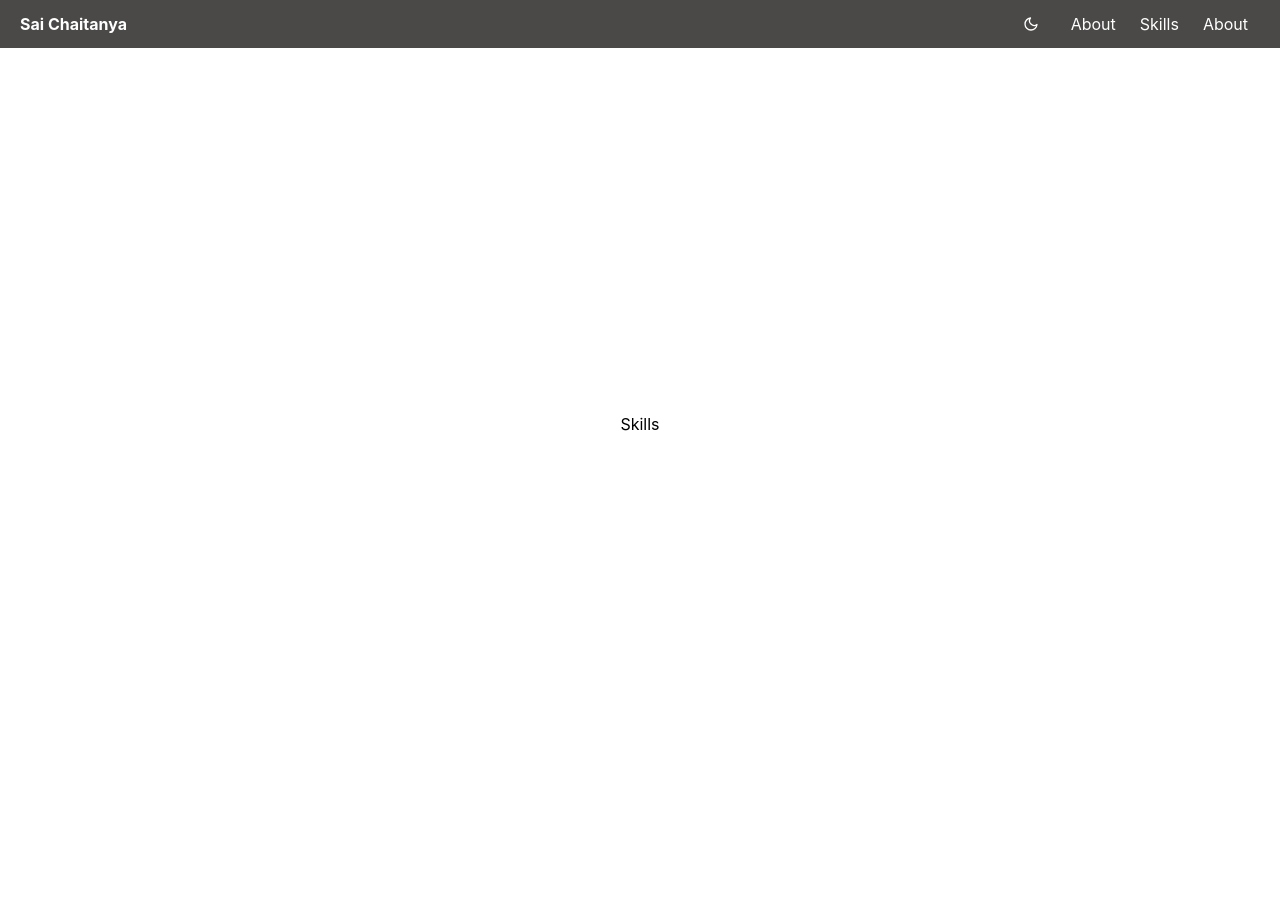
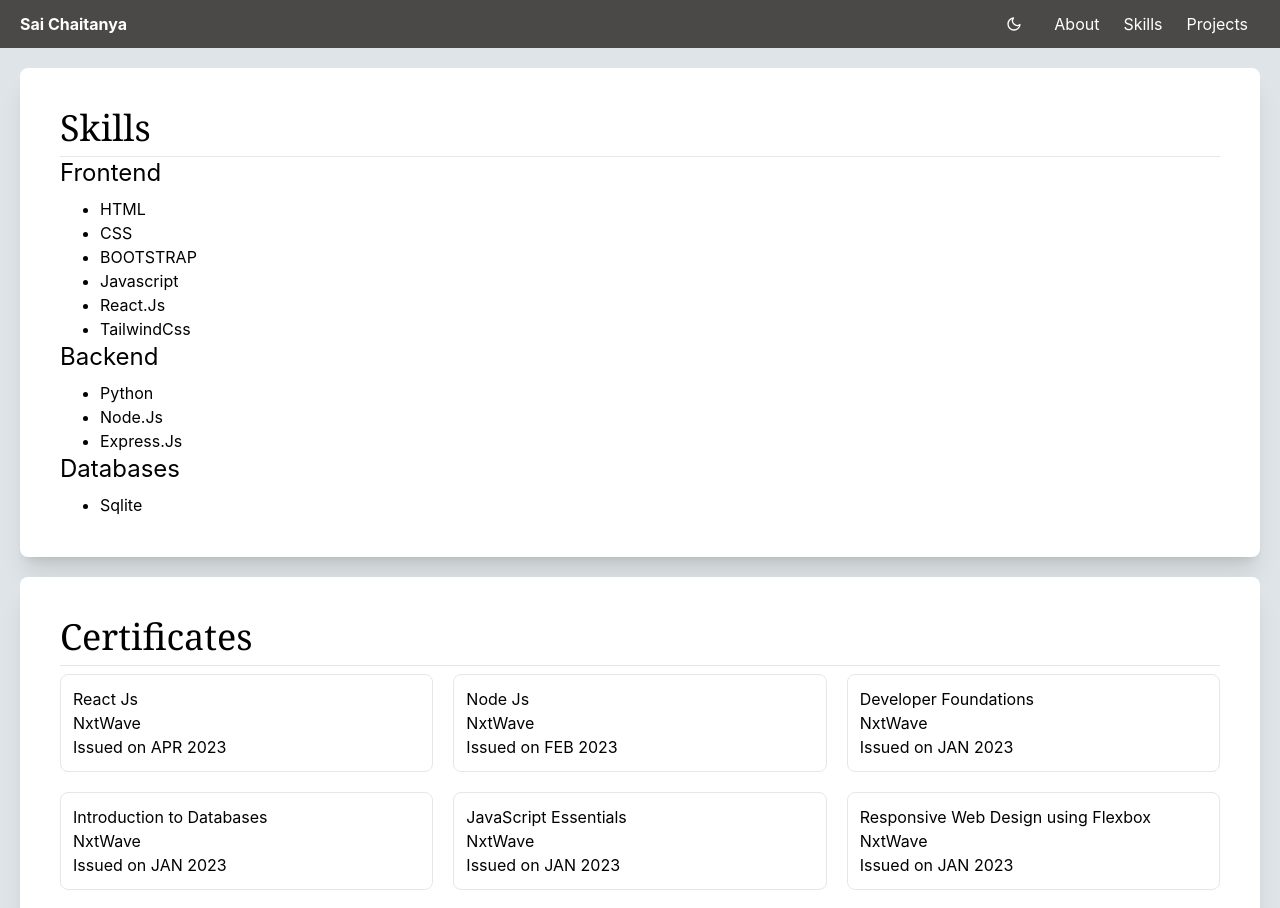
Before and after one commit to saichaitanyakadam/portfolio, a React (Create React App) app: page /skills in a window 1280 px wide. Shown: the top 908 px of the page. Before the commit the page ends 800 px from the top, so only its background shows below. Built offline with nearby package versions, Linux system fonts and the light colour scheme.

Commit message:
skills added to skills page

```diff
--- a/src/App.js
+++ b/src/App.js
@@ -1,31 +1,32 @@
 import { useState } from "react";
-import {Routes,Route} from "react-router-dom"
-import {Home,About,Projects,Skills} from "./pages"
+import { Routes, Route } from "react-router-dom";
+import { Home, About, Projects, Skills } from "./pages";
 import Navbar from "./components/Navbar";
 import { AppContext } from "./context/AppContext";
-import './App.css';
+import "./App.css";
 
 function App() {
-  const [nightMode,setNightMode]=useState(false)
+  const [nightMode, setNightMode] = useState(false);
   return (
-    <AppContext.Provider value={{nightMode,setNightMode}}>
-
-
+    <AppContext.Provider value={{ nightMode, setNightMode }}>
       <div className="flex flex-col">
         <Navbar />
-      <div className={`${nightMode?"bg-[#000]":"bg-white"} p-5 mt-[6vh] min-h-[94vh] ${nightMode?"text-white":"text-black"} flex justify-center items-center overflow-x-hidden overflow-y-auto`}>
+        <div
+          className={`${
+            nightMode ? "bg-[#37474F]" : "bg-[#DEE4E7]"
+          } p-5 mt-[6vh] min-h-[94vh] ${
+            nightMode ? "text-white" : "text-black"
+          } flex items-start overflow-x-hidden overflow-y-auto`}
+        >
           <Routes>
             <Route exact path="/" element={<Home />} />
-          <Route exact path="/about" element={<About />}/>
-          <Route exact path="/skills" element={<Skills />}/>
-          <Route exact path="/projects" element={<Projects />}/>
+            <Route exact path="/about" element={<About />} />
+            <Route exact path="/skills" element={<Skills />} />
+            <Route exact path="/projects" element={<Projects />} />
           </Routes>
-
         </div>
-
       </div>
     </AppContext.Provider>
-
   );
 }
 
--- a/src/components/Navbar.jsx
+++ b/src/components/Navbar.jsx
@@ -28,7 +28,7 @@ const Navbar = () => {
 
             <Link to="/about" className='hover:bg-gray-600 h-full flex items-center px-3'><li>About</li></Link>
             <Link to="/skills" className='hover:bg-gray-600 h-full flex items-center px-3'><li>Skills</li></Link>
-            <Link to="/projects" className='hover:bg-gray-600 h-full flex items-center px-3'><li>About</li></Link>
+            <Link to="/projects" className='hover:bg-gray-600 h-full flex items-center px-3'><li>Projects</li></Link>
 
 
 
--- a/src/constants/AppConstants.js
+++ b/src/constants/AppConstants.js
@@ -1,93 +1,171 @@
-export const PersonalDetails=[
+export const PersonalDetails = [
   {
-        content:"Sai Chaitanya",
-        label:"First Name",
-        id:1},
-        {
-
-            content:"Kadam",
-            label:"Last Name",
-            id:2
-
+    content: "Sai Chaitanya",
+    label: "First Name",
+    id: 1,
   },
   {
-
-            content:"06-07-2001",
-            label:"DOB",
-            id:3
+    content: "Kadam",
+    label: "Last Name",
+    id: 2,
   },
   {
-            label:"Address",
-            id:4,
-            content:"1-26/1, Sonpally, Sirikonda, Adilabad, Telangana, 504307"
+    content: "06-07-2001",
+    label: "DOB",
+    id: 3,
   },
   {
-
-            content:"saichaitanyakadam@gmail.com",
-            label:"Email",
-            id:5
+    label: "Address",
+    id: 4,
+    content: "1-26/1, Sonpally, Sirikonda, Adilabad, Telangana, 504307",
   },
   {
-
-            content:6301542266,
-            label:"Mobile Number",
-            id:6
-        }
-
-
-
-]
-
-
-
-
-export const EducationDetails=[{
-    id:1,
-    institution:"NxtWave",
-    course:"Certification",
-    from:2022,
-    to:2023,
-    department:"Full-Stack Development certification course",
-    gradeSystem:undefined,
-    score:undefined,
-    overallScore:undefined,
-
+    content: "saichaitanyakadam@gmail.com",
+    label: "Email",
+    id: 5,
   },
   {
-    id:2,
-    institution:"Jb Institute of Engineering and Technology, Hyderabad",
-    course:"B.Tech",
-    department:"Civil Engineering",
-    from:2018,
-    to:2022,
-    gradeSystem:"CGPA",
-    score:6.74,
-    overallScore:10.0,
+    content: 6301542266,
+    label: "Mobile Number",
+    id: 6,
+  },
+];
 
+export const technicalSkills = [
+  {
+    label: "Frontend",
+    skills: [
+      "HTML",
+      "CSS",
+      "BOOTSTRAP",
+      "javascript",
+      "react.js",
+      "tailwindCss",
+    ],
+  },
+  { label: "Backend", skills: ["python", "node.js", "express.js"] },
+  {
+    label: "Databases",
+    skills: ["sqlite"],
+  },
+];
+
+export const Certificates = [
+  {
+    id: 1,
+    title: "React Js",
+    provider: "NxtWave",
+    link: "https://certificates.ccbp.in/intensive/react-js?id=DQAIIOFAGD",
+    issuedOn: "APR 2023",
   },
   {
-    id:3,
-    institution:"Sr Junior College, Hanumakonda",
-    course:"Intermediate",
-    department:"MPC",
-    gradeSystem:"Percentage",
-    from:2016,
-    to:2018,
-    score:93.7,
-    overallScore:100,
-
-
+    id: 2,
+    title: "Node Js",
+    provider: "NxtWave",
+    link: "https://certificates.ccbp.in/intensive/node-js?id=GXMLSRJZFC",
+    issuedOn: "FEB 2023",
   },
   {
-    id:4,
-    institution:"Sri Vidyaranya Avasa Vidyalayam, Mancherial",
-    course:"SSC",
-    department:"SSC",
-    gradeSystem:"CGPA",
-    from:2015,
-    to:2016,
-    score:9.5,
-    overallScore:10.0,
+    id: 3,
+    title: "Developer Foundations",
+    provider: "NxtWave",
+    link: "https://certificates.ccbp.in/intensive/developer-foundations?id=HFUBGYMPQO",
+    issuedOn: "JAN 2023",
+  },
+  {
+    id: 4,
+    title: "Introduction to Databases",
+    provider: "NxtWave",
+    link: "https://certificates.ccbp.in/intensive/introduction-to-databases?id=JDYPSBBSXP",
+    issuedOn: "JAN 2023",
+  },
+  {
+    id: 5,
+    title: "JavaScript Essentials",
+    provider: "NxtWave",
+    link: "https://certificates.ccbp.in/intensive/javascript-essentials?id=FVXEJVEYVF",
+    issuedOn: "JAN 2023",
+  },
+  {
+    id: 6,
+    title: "Responsive Web Design using Flexbox",
+    provider: "NxtWave",
+    link: "https://certificates.ccbp.in/intensive/flexbox?id=UWFSFFKRAI",
+    issuedOn: "JAN 2023",
+  },
+  {
+    id: 7,
+    title: "Build Your Own Dynamic Web Application",
+    provider: "NxtWave",
+    link: "https://certificates.ccbp.in/intensive/dynamic-web-application?id=HLWQJVPMDS",
+    issuedOn: "DEC 2022",
+  },
+  {
+    id: 8,
+    title: "Programming Foundations with Python",
+    provider: "NxtWave",
+    link: "https://certificates.ccbp.in/intensive/programming-foundations?id=TDNCVJEMOH",
+    issuedOn: "NOV 2022",
+  },
+  {
+    id: 9,
+    title: "Build Your Own Responsive Website",
+    provider: "NxtWave",
+    link: "https://certificates.ccbp.in/intensive/responsive-website?id=MMXUXTOATH",
+    issuedOn: "SEP 2022",
+  },
+  {
+    id: 10,
+    title: "Build Your Own Static WebsiteBuild Your Own Static Website",
+    provider: "NxtWave",
+    link: "https://certificates.ccbp.in/intensive/static-website?id=CTEVZYXBMQ",
+    issuedOn: "SEP 2022",
+  },
+];
 
-}
-]
+export const EducationDetails = [
+  {
+    id: 1,
+    institution: "NxtWave",
+    course: "Certification",
+    from: 2022,
+    to: 2023,
+    department: "Full-Stack Development certification course",
+    gradeSystem: undefined,
+    score: undefined,
+    overallScore: undefined,
+  },
+  {
+    id: 2,
+    institution: "Jb Institute of Engineering and Technology, Hyderabad",
+    course: "B.Tech",
+    department: "Civil Engineering",
+    from: 2018,
+    to: 2022,
+    gradeSystem: "CGPA",
+    score: 6.74,
+    overallScore: 10.0,
+  },
+  {
+    id: 3,
+    institution: "Sr Junior College, Hanumakonda",
+    course: "Intermediate",
+    department: "MPC",
+    gradeSystem: "Percentage",
+    from: 2016,
+    to: 2018,
+    score: 93.7,
+    overallScore: 100,
+  },
+  {
+    id: 4,
+    institution: "Sri Vidyaranya Avasa Vidyalayam, Mancherial",
+    course: "SSC",
+    department: "SSC",
+    gradeSystem: "CGPA",
+    from: 2015,
+    to: 2016,
+    score: 9.5,
+    overallScore: 10.0,
+  },
+];
--- a/src/pages/Home.jsx
+++ b/src/pages/Home.jsx
@@ -5,7 +5,7 @@ import Profile from "../assets/profile.jpg"
 const Home = () => {
   const {nightMode}=useContext(AppContext)
   return (
-    <div className={`${nightMode&& "bg-[#333]"} flex flex-col justify-center lg:flex-row items-center p-5 rounded-lg lg:p-10 gap-5 shadow-xl`}>
+    <div className={`${nightMode&& "bg-[#333]"} flex flex-col justify-center lg:flex-row items-center p-5 rounded-lg lg:p-10 gap-5 shadow-xl self-center`}>
       <img src={Profile} className='w-[85%] lg:w-[40%] rounded-lg' alt='profile' />
       <div className='flex flex-col gap-3'>
       <h2 className='text-3xl font-[700] font-serif'>Sai Chaitanya Kadam</h2>
--- a/src/pages/Skills.jsx
+++ b/src/pages/Skills.jsx
@@ -1,9 +1,66 @@
-import React from 'react'
+import React, { useContext } from "react";
+import { AppContext } from "../context/AppContext";
+import { Certificates, technicalSkills } from "../constants/AppConstants";
 
 const Skills = () => {
+  const { nightMode } = useContext(AppContext);
   return (
-    <div>Skills</div>
-  )
-}
+    <div className="w-full flex flex-col gap-5">
+      <div
+        className={`${
+          nightMode ? "bg-[#333]" : "bg-white"
+        } flex flex-col p-5 rounded-lg lg:p-10 shadow-xl w-full`}
+      >
+        <h2 className="text-4xl font-serif mb-2">Skills</h2>
+        <hr />
+        {technicalSkills.map((item) => (
+          <div key={item.label}>
+            <h3 className="text-2xl font-[400] mb-2">{item.label}</h3>
+            <ul className="pl-10 list-disc">
+              {item.skills.map((item, index) => (
+                <li key={index} className="font-[400] capitalize">
+                  {item}
+                </li>
+              ))}
+            </ul>
+          </div>
+        ))}
+      </div>
+      <div
+        className={`${
+          nightMode ? "bg-[#333]" : "bg-white"
+        } flex flex-col p-5 rounded-lg lg:p-10 shadow-xl w-full`}
+      >
+        <h2 className="text-4xl font-serif mb-2">Certificates</h2>
+        <hr />
+        <ul className="grid grid-cols-1 md:grid-cols-2 lg:grid-cols-3 gap-5 mt-2">
+          {Certificates.map((item) => (
+            <a href={item.link} target="_self" key={item.id}>
+              <li className="border p-3 rounded-lg hover:bg-blue-200 hover:text-white">
+                <h4>{item.title}</h4>
+                <p>{item.provider}</p>
+                <p>Issued on {item.issuedOn}</p>
+              </li>
+            </a>
+          ))}
+        </ul>
+      </div>
+      <div
+        className={`${
+          nightMode ? "bg-[#333]" : "bg-white"
+        } flex flex-col p-5 rounded-lg lg:p-10 shadow-xl w-full`}
+      >
+        <h2 className="text-4xl font-serif mb-2">Languages</h2>
+        <hr />
+        <ul className="pl-10 list-disc font-[400]">
+          <li>English</li>
+          <li>Hindi</li>
+          <li>Telugu</li>
+          <li>Marathi</li>
+        </ul>
+      </div>
+    </div>
+  );
+};
 
-export default Skills
+export default Skills;
```
Also changed, not shown: src/pages/About.jsx (+61 -44 lines). Lines whose indentation alone changed are shown as unchanged.
